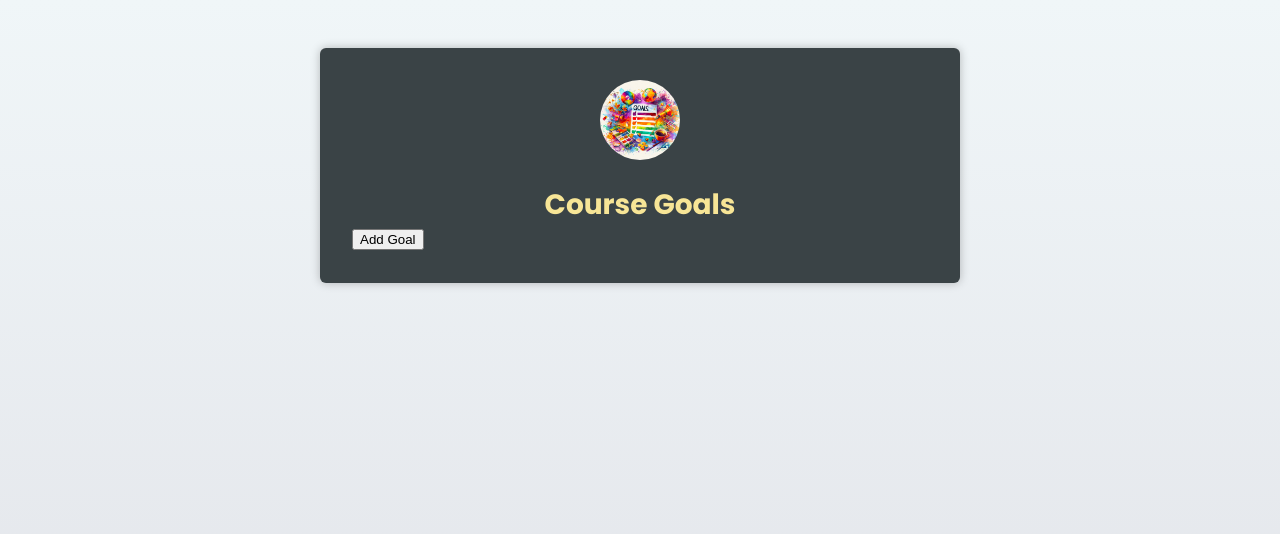
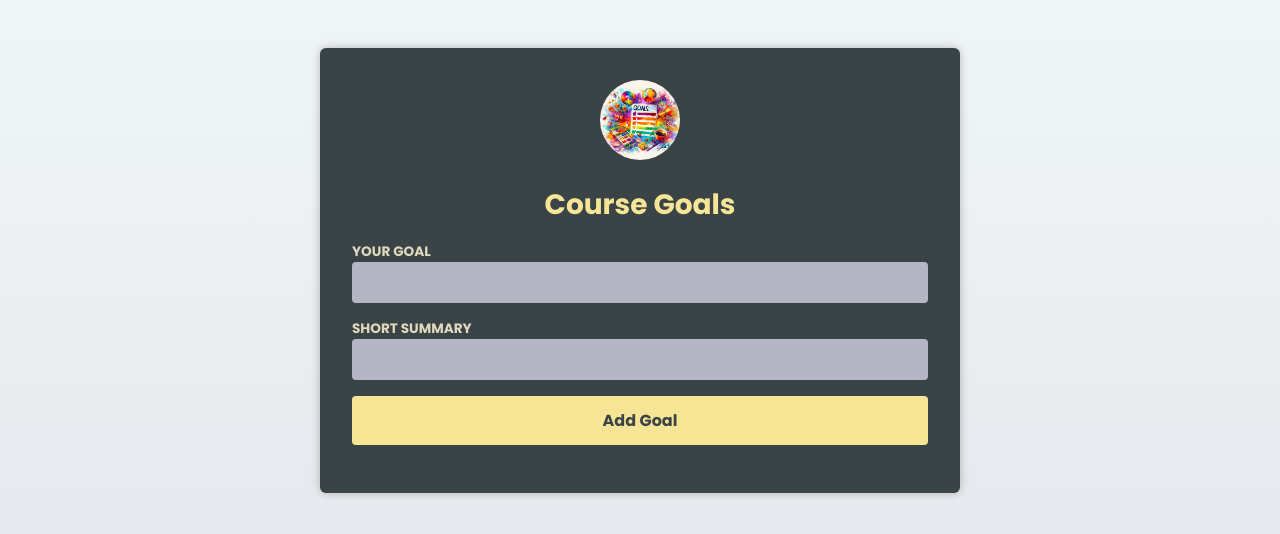
Before and after one commit to CamiSerantoni/react-ts, a React (Vite) app: page / in a window 1280 px wide. Shown: the top 534 px of the page. Built offline with nearby package versions, Linux system fonts and the light colour scheme.

Commit message:
handling and typing events

```diff
--- a/src/App.tsx
+++ b/src/App.tsx
@@ -3,6 +3,7 @@ import GoalsImg from "./assets/goals.jpg";
 import Header from "./components/Header.tsx";
 import { useState } from "react";
 import CourseGoalList from "./components/CourseGoalList.tsx";
+import NewGoal from "./components/NewGoal.tsx";
 
 export type CourseGoal = {
   title: string;
@@ -39,7 +40,8 @@ export default function App() {
       <Header image={{ src: GoalsImg, alt: "Goals" }}>
         <h1>Course Goals</h1>
       </Header>
-      <button onClick={handleAddGoal}>Add Goal </button>
+    <NewGoal/>
+
      <CourseGoalList goals={goals} onDeleteGoal={handleDeleteGoal}/>
 
     </main>
--- a/src/components/NewGoal.tsx
+++ b/src/components/NewGoal.tsx
@@ -1,7 +1,9 @@
+import { FormEvent } from "react"
+
 export default function NewGoal() {
 
-function  handleSubmit () {
-
+function  handleSubmit (event: FormEvent) {
+    event.preventDefault()
 }
 
 
```
